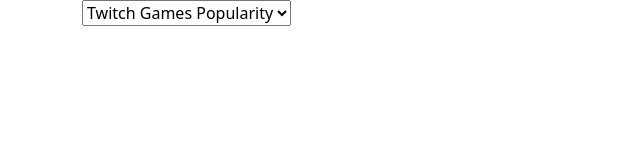
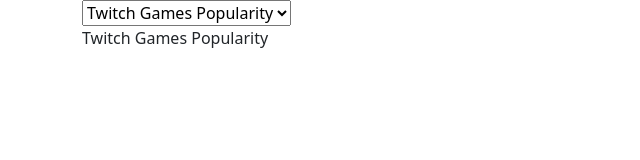
Before and after one commit to LucaCasella/Project, a plain HTML site: page index.html in a window 1280 px wide. Shown: the whole page, without its empty margins (0-640 px from the left). Drawn offline with nearby package versions, Linux system fonts and the light colour scheme; no server answers.

Commit message:
Changes by giaco

```diff
--- a/index.html
+++ b/index.html
@@ -16,11 +16,7 @@
     <span id="visualize"></span>
 </div>
 
-
-
-
-
-
+<script src="https://cdn.jsdelivr.net/npm/bootstrap@5.2.0-beta1/dist/js/bootstrap.bundle.min.js" integrity="sha384-pprn3073KE6tl6bjs2QrFaJGz5/SUsLqktiwsUTF55Jfv3qYSDhgCecCxMW52nD2" crossorigin="anonymous"></script>
 <script>
 
 
@@ -49,6 +45,84 @@
     console.log(getGameResponse('https://twitch-game-popularity.p.rapidapi.com/game?name=Fortnite&year=2020&month=08'));
     console.log(getGameResponse('https://twitch-game-popularity.p.rapidapi.com/game?name=7%20Days%20to%20Die&year=2020&month=08'));
 
+    const choices = [];
+
+    //NON BUONA
+
+    function getUserChoice()
+    {
+
+        const choice = document.getElementById("list");
+        choice.addEventListener("change", fun1)
+        {
+            if(fun1() === "Airport Info")
+            {
+                console.log("ffdfdfdfd");
+            }
+        }
+
+    }
+
+    //BUONA
+
+    // function getUserChoice()
+    // {
+    //
+    //     const choice = document.getElementById("list");
+    //     // const prova = fun1();
+    //     // choice.addEventListener("change", fun1)
+    //     choice.addEventListener("change", (e) => {
+    //
+    //         fun1();
+    //         if(fun1() === "Airport Info"){
+    //             console.log("ffdfdfdfd");
+    //         }
+    //     })
+    //
+    //     //console.log("Sono la funzione del dio cane che mi ha fatto porcodiare col valore " + fun1());
+    //
+    // }
+
+
+
+    function fun1() {
+    const spanEl = document.getElementById("visualize");
+        const elementTaken = document.getElementById("list").value;
+        if(typeof elementTaken === 'string'){
+
+                spanEl.innerHTML = elementTaken;
+                const element = spanEl.innerHTML;
+                 //choices.push(element);
+                 choices.splice(0, 1, element);
+                 // console.log(choices[0]);
+                 return element;
+
+
+
+        }else
+        throw new Error("C'è qualcosa che nn va");
+
+    }
+
+
+
+getUserChoice();
+
+
+
+
+
+
+
+
+
+
+
+
+
+
+
+
 
 // League of Legends https://twitch-game-popularity.p.rapidapi.com/game?name=League%20of%20Legends&year=2020&month=08
 
```
